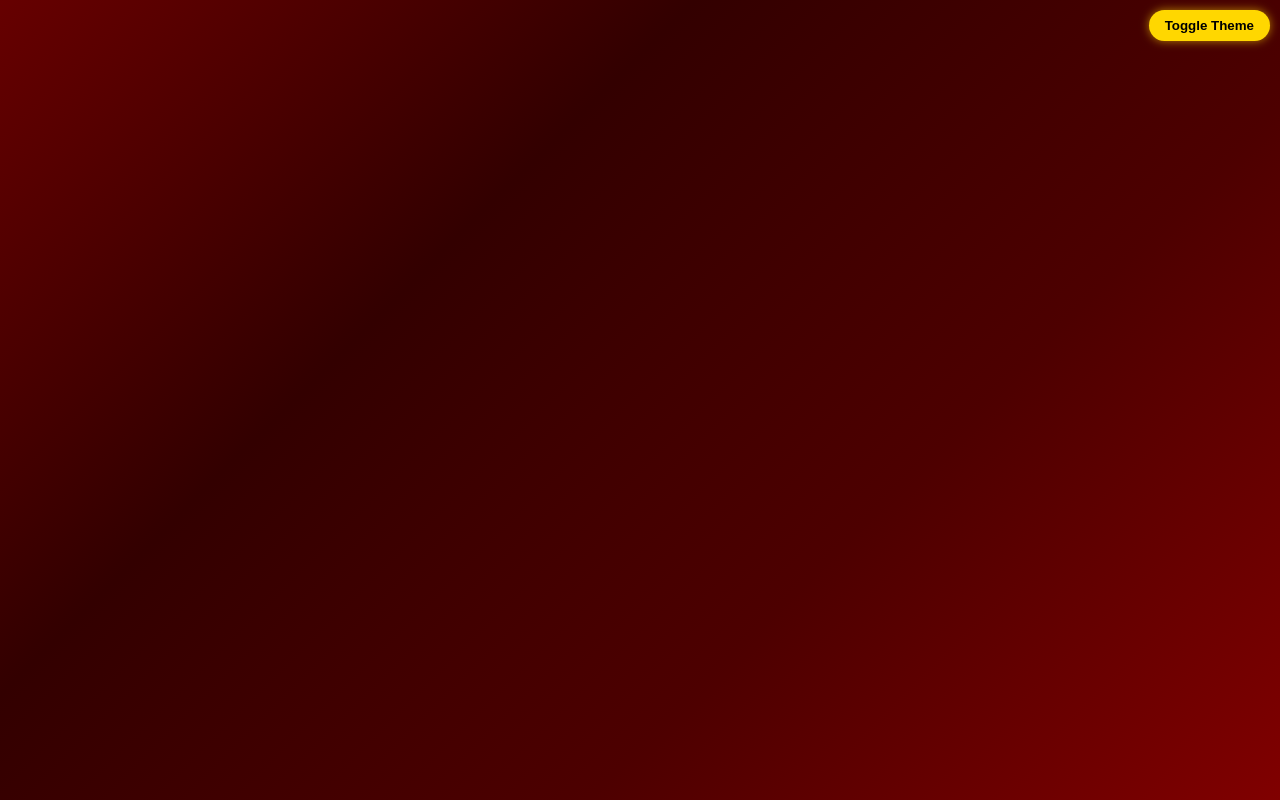
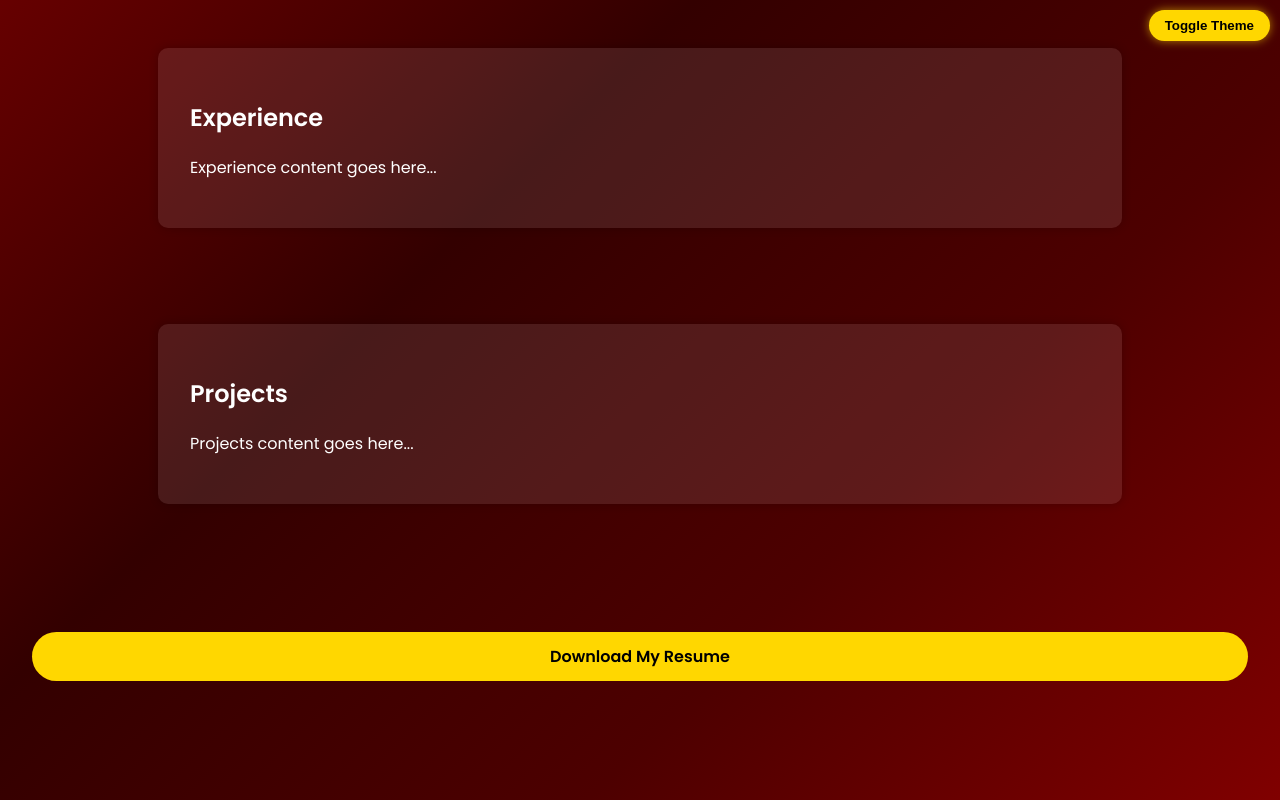
Before and after one commit to Divyadharshini-Saravanakumar/divya-portfolio, a plain HTML site: page index.html in a window 1280 px wide. Drawn offline with nearby package versions, Linux system fonts and the light colour scheme.

Commit message:
index.html

```diff
--- a/index.html
+++ b/index.html
@@ -37,6 +37,38 @@
       transition: all 0.5s ease;
     }
 
+    section {
+      padding: 3rem 2rem;
+    }
+
+    .section-content {
+      max-width: 900px;
+      margin: 0 auto;
+      background-color: rgba(255, 255, 255, 0.1);
+      border-radius: 10px;
+      padding: 2rem;
+      box-shadow: 0 0 10px rgba(0,0,0,0.2);
+    }
+
+    .btn {
+      display: block;
+      margin: 2rem auto 0;
+      background: var(--accent-dark);
+      color: black;
+      padding: 0.75rem 1.5rem;
+      border-radius: 30px;
+      font-weight: bold;
+      border: none;
+      text-decoration: none;
+      text-align: center;
+      transition: all 0.3s ease;
+    }
+
+    .btn:hover {
+      background: #ffe066;
+      transform: scale(1.05);
+    }
+
     #theme-toggle {
       position: fixed;
       top: 10px;
@@ -68,13 +100,25 @@
   <audio id="hover-sound" src="https://cdn.pixabay.com/audio/2023/03/28/audio_f29c5b9d3b.mp3"></audio>
   <audio id="click-sound" src="https://cdn.pixabay.com/audio/2022/03/15/audio_5c35b9c396.mp3"></audio>
 
-  <!-- EXISTING CONTENT -->
-  <!-- Keep all current content as it is below this line -->
+  <section>
+    <div class="section-content">
+      <h2>Experience</h2>
+      <p>Experience content goes here...</p>
+    </div>
+  </section>
 
-  <!-- FLOATING ICONS, HEADER, NAV, SECTIONS, ETC... -->
+  <section>
+    <div class="section-content">
+      <h2>Projects</h2>
+      <p>Projects content goes here...</p>
+    </div>
+  </section>
+
+  <section>
+    <a href="Resume_Divya_Dharshini.pdf" class="btn" download>Download My Resume</a>
+  </section>
 
   <script>
-    // Typed animation
     var typed = new Typed(".typed", {
       strings: ["Aspiring Analyst", "Business | Data | Reporting", "Power BI • SQL • Python"],
       typeSpeed: 50,
@@ -82,8 +126,8 @@
       loop: true
     });
 
-    // Chart.js config remains unchanged
-    const ctx = document.getElementById('chart').getContext('2d');
+    const ctx = document.getElementById('chart')?.getContext('2d');
+    if (ctx) {
       new Chart(ctx, {
         type: 'bar',
         data: {
@@ -106,8 +150,8 @@
           }
         }
       });
+    }
 
-    // Theme Toggle with sound
     const toggleBtn = document.getElementById('theme-toggle');
     const hoverSound = document.getElementById('hover-sound');
     const clickSound = document.getElementById('click-sound');
```
Lines whose indentation alone changed are shown as unchanged.
